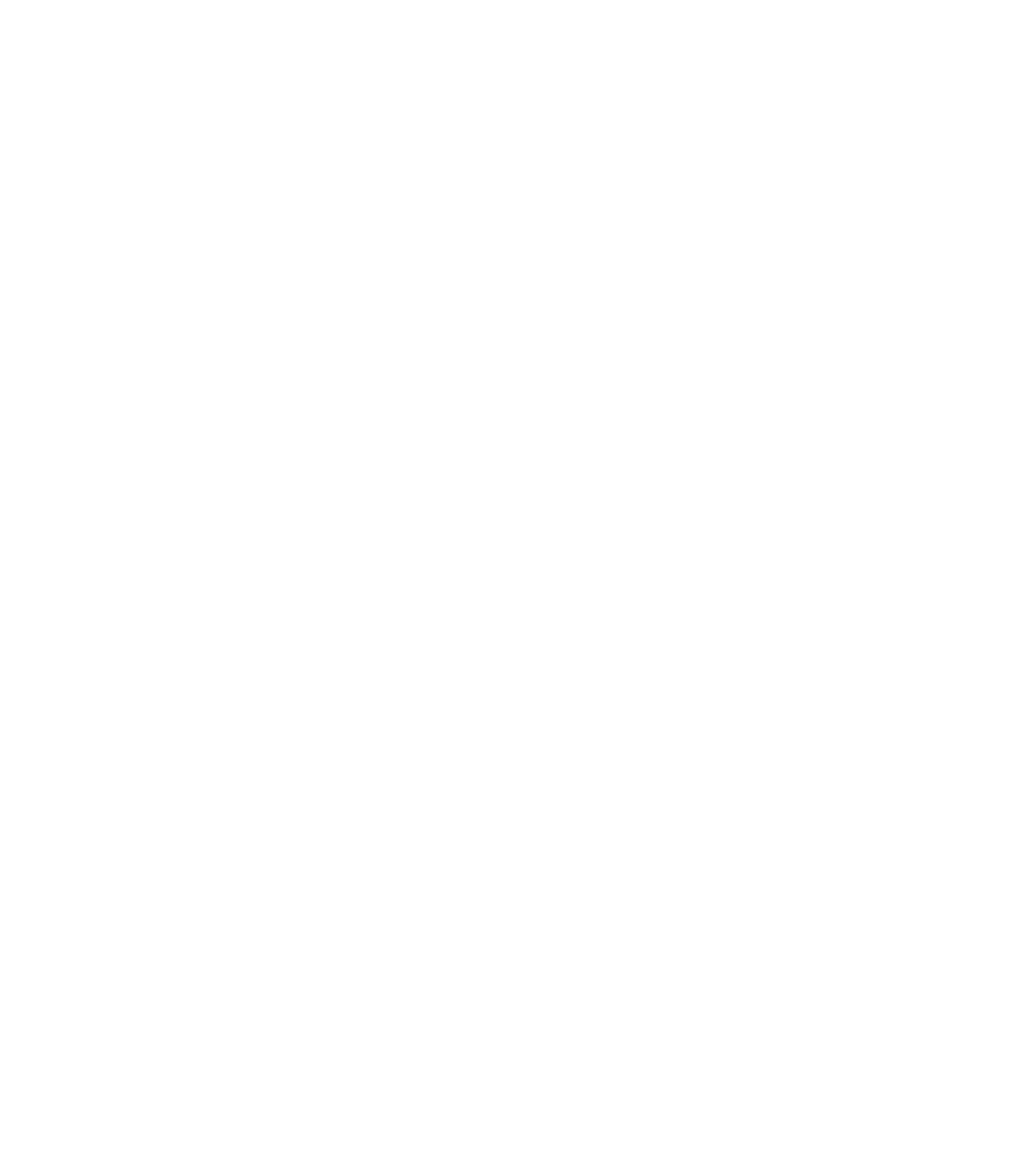
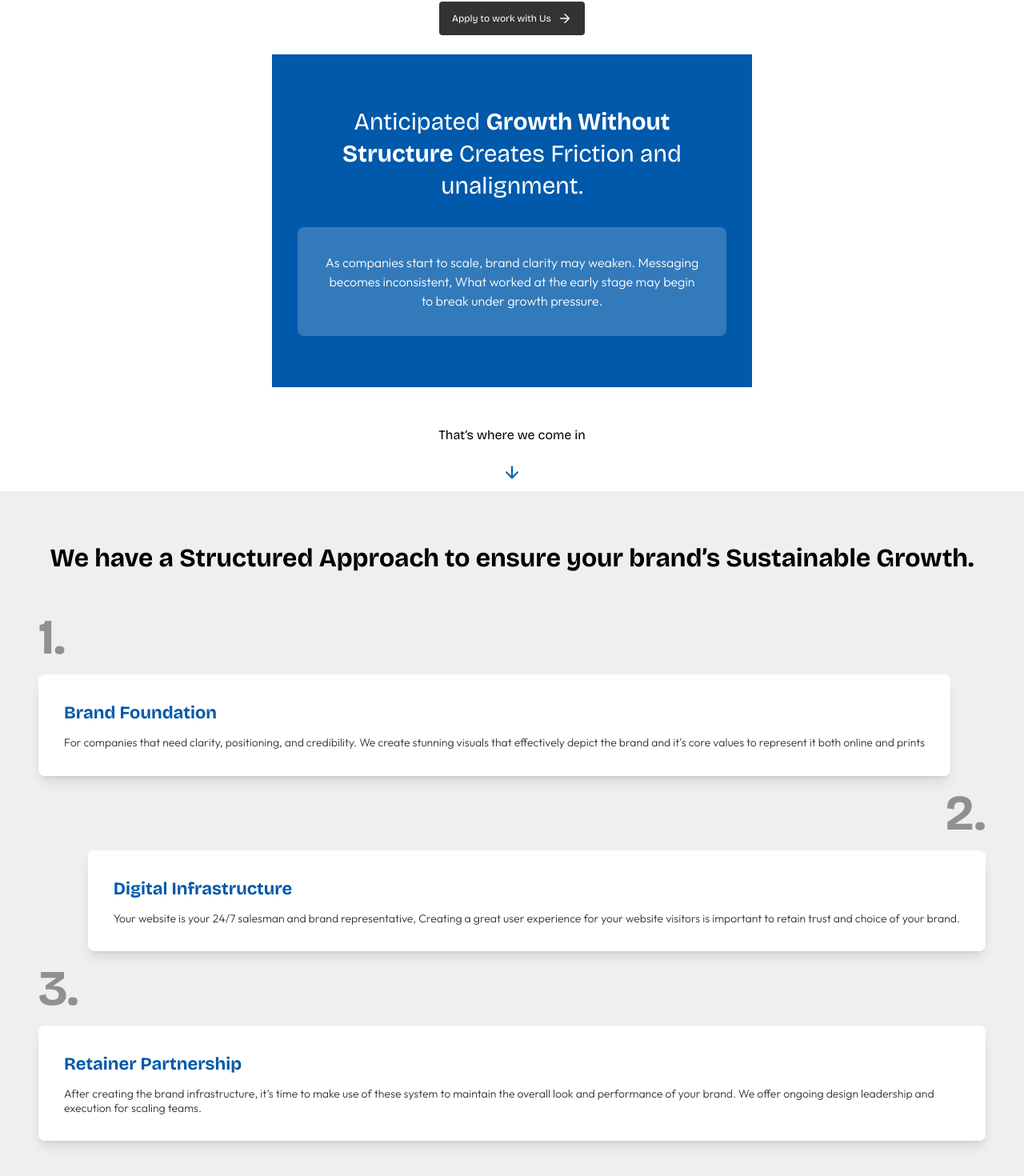
Before and after one commit to Thatboycalledolar/seventh-guru-website, a React (Vite) app: page / in a window 1280 px wide. Shown: the part 380-1850 px from the top of the page at 80% size. Before the commit the page ends 800 px from the top, so only its background shows below. Built offline with nearby package versions, Linux system fonts and the light colour scheme.

Commit message:
hero, problem,solution page done

```diff
--- /dev/null
+++ b/src/components/Hero.jsx
@@ -0,0 +1,15 @@
+ import MainBtn from "../components/MainBtn";
+
+ export default function Hero() {
+  return(
+    <div className="flex flex-col items-center max-w-[600px] px-8 my-6">
+      <div className="flex flex-col items-center gap-4 mb-12">
+        <h1 className="text-[46px] leading-13 text-center text-(--text-color) font-bold">We Build Digital Infrastructure for <span className="text-(--primary-color)">Brands ready to scale</span></h1>
+        <p className="text-center font-normal text-(--text-color) text-[14px] font-body">We work with growth inclined Companies to create professional brand positioning, brand identity, and digital experiences that drive trust, conversion, and their growth.</p>
+      </div>
+      <div>
+        <MainBtn text="Apply to work with Us" link="/Apply" />
+      </div>
+    </div>
+  )
+ }
--- a/src/components/MainBtn.jsx
+++ b/src/components/MainBtn.jsx
@@ -4,7 +4,7 @@
 export default function MainBtn( { text, link } ) {
   return(
       <Link to={link}>
-        <button className="bg-(--text-color) flex items-center text-white text-[14px] font-semibold px-4 py-2 rounded-md gap-2 hover:bg-(--primary-color) cursor-pointer w-full">{text}<span className=" transition-transform duration-300 group-hover:translate-x-2"><ArrowRight size={16} color="blue" /></span> </button>
+        <button className="bg-(--text-color) flex items-center text-white text-[12px] font-normal px-4 py-3 rounded-sm gap-2 hover:bg-(--primary-color) cursor-pointer group">{text}<span className=" transition-transform duration-300 group-hover:translate-x-2"><ArrowRight size={18} color="white" /></span> </button>
       </Link>
   )
 }
--- /dev/null
+++ b/src/components/Problem.jsx
@@ -0,0 +1,19 @@
+import { ArrowDown } from "lucide-react"
+
+export default function Problem() {
+  return(
+    <div>
+      <div className="w-full bg-(--primary-color) mb-12">
+        <div className="max-w-[600px] px-8 py-16 gap-8 flex flex-col items-center">
+          <h3 className="text-[30px] text-center font-normal text-white leading-10">Anticipated <span className="font-bold">Growth Without Structure</span> Creates Friction and unalignment.</h3>
+          <p className="text-center text-white font-body text-[16px] font-light bg-white/20 p-8 rounded-lg">As companies start to scale, brand clarity may weaken. Messaging becomes inconsistent, What worked at the early stage may begin to break under growth pressure.</p>
+        </div>
+      </div>
+
+      <div className="flex flex-col items-center gap-6">
+        <h3>That’s where we come in</h3>
+        <ArrowDown className="animate-bounce" height={34} color="#0059AA"/>
+      </div>
+    </div>
+  );
+}
--- /dev/null
+++ b/src/components/Solution.jsx
@@ -0,0 +1,36 @@
+
+
+export default function Solution() {
+  return(
+    <div className="w-full bg-(--background-color) flex flex-col items-center px-12 py-16 gap-8">
+      <h2 className="text-center text-[32px] font-bold leading-10 font-(--text-color)">We have a Structured Approach to ensure your brand’s Sustainable Growth.</h2>
+      <div>
+        <div className="flex flex-col items-start">
+          <h2 className="font-bold text-(--text-color) opacity-50 text-[62px]">1.</h2>
+          <div className="bg-white shadow-lg rounded-lg py-8 px-8 gap-3 flex flex-col items-start">
+            <h3 className="font-bold text-[22px] text-(--primary-color)">Brand Foundation</h3>
+            <p className="font-light text-(--text-color) text-[14px] font-body leading-tight">For companies that need clarity, positioning, and credibility. We create stunning visuals that effectively depict the brand and it's core values to represent it both online and prints</p>
+          </div>
+        </div>
+
+
+        <div className="flex flex-col items-end">
+          <h2 className="font-bold text-(--text-color) opacity-50 text-[62px]">2.</h2>
+          <div className="bg-white shadow-lg rounded-lg py-8 px-8 gap-3 flex flex-col items-start">
+            <h3 className="font-bold text-[22px] text-(--primary-color)">Digital Infrastructure</h3>
+            <p className="font-light text-(--text-color) text-[14px] font-body leading-tight">Your website is your 24/7 salesman and brand representative, Creating a great user experience for your website visitors is important to retain trust and choice of your brand. </p>
+          </div>
+        </div>
+
+
+        <div className="flex flex-col items-start">
+          <h2 className="font-bold text-(--text-color) opacity-50 text-[62px]">3.</h2>
+          <div className="bg-white shadow-lg rounded-lg py-8 px-8 gap-3 flex flex-col items-start">
+            <h3 className="font-bold text-[22px] text-(--primary-color)">Retainer Partnership</h3>
+            <p className="font-light text-(--text-color) text-[14px] font-body leading-tight">After creating the brand infrastructure, it’s time to make use of these system to maintain the overall look and performance of your brand. We offer ongoing design leadership and execution for scaling teams.</p>
+          </div>
+        </div>
+      </div>
+    </div>
+  )
+}
--- a/src/index.css
+++ b/src/index.css
@@ -14,6 +14,10 @@
     font-family: 'Bricolage Grotesque', sans-serif;
   }
 
+  .font-body {
+    font-family: 'Outfit', sans-serif;
+  }
+
 }
 
 :root {
--- a/src/pages/Home.jsx
+++ b/src/pages/Home.jsx
@@ -1,14 +1,14 @@
-import MainBtn from "../components/MainBtn";
-import { Link } from "react-router-dom";
+import Hero from "../components/Hero";
+import Problem from "../components/Problem";
+import Solution from "../components/Solution";
 
 export default function Home() {
   return(
-    <div>
-      <h1>Welcome to the Home Page</h1>
-      <p>This is the main landing page for our organization.</p>
-      <MainBtn text="Apply to work with Us" link="/Apply" />
-
-    </div>
+   <div className="flex flex-col items-center">
+    <Hero />
+    <Problem />
+    <Solution />
+   </div>
 
   );
 }
```
